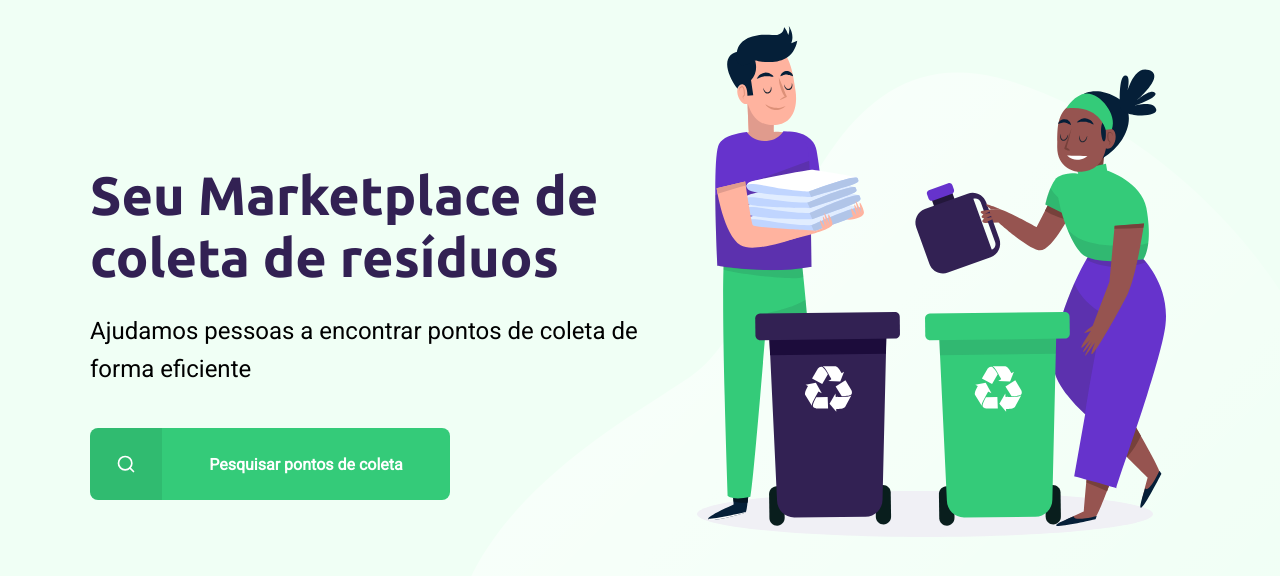
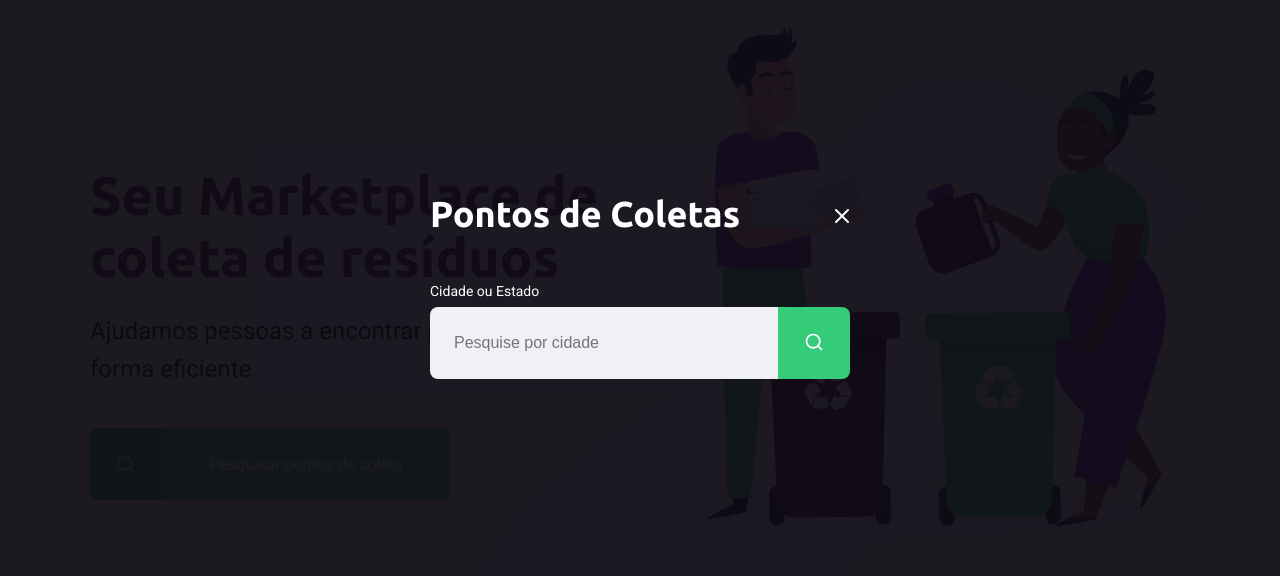
Before and after one commit to thays-bfc/ecoleta, a plain HTML site: page index.html in a window 1280 px wide. Both pictures are taken after a click on the link "Pesquisar pontos de coleta". Shown: the part 114-690 px from the top of the page. Drawn offline with Linux system fonts and the light colour scheme.

Commit message:
Search page

```diff
--- a/index.html
+++ b/index.html
@@ -11,6 +11,7 @@
 
 <link rel="stylesheet" href="/styles/main.css">
 <link rel="stylesheet" href="/styles/home.css">
+<link rel="stylesheet" href="/styles/modal.css">
 <link rel="stylesheet" href="/styles/responsive.css">
 
 <body>
@@ -34,7 +35,25 @@
 
         </div>
     </div>
+    <div id="modal" class="hide">
+        <div class="content">
 
+            <div class="header">
+                <h1>Pontos de Coletas</h1>
+                <a href="#">Fechar</a>
+            </div>
+            <form action="">
+                <label for="search">Cidade ou Estado</label>
+                <div class="search field">
+                    <input type="text" name="search" placeholder="Pesquise por cidade">
+                    <button>
+                        <img src="/assets/search.svg" alt="Buscar">
+                    </button>
+                </div>
+            </form>
+        </div>
+    </div>
+    <script src="/scripts/index.js"></script>
 </body>
 
 </html>
--- /dev/null
+++ b/scripts/index.js
@@ -0,0 +1,12 @@
+const buttonSearch = document.querySelector("#page-home main a");
+const modal = document.querySelector("#modal");
+const close = document.querySelector("#modal .header a");
+
+//Ao clicar no botão Pontos de Coleta altera a classe hide
+buttonSearch.addEventListener("click", () => {
+    modal.classList.toggle("hide")
+});
+
+close.addEventListener("click", () => {
+    modal.classList.toggle("hide")
+})
--- /dev/null
+++ b/styles/modal.css
@@ -0,0 +1,78 @@
+#modal {
+    background-color: #0e0a14ef;
+    height: 100vh;
+    width: 100vw;
+    position: fixed;
+    top: 0;
+    display: flex;
+    justify-content: center;
+    align-items: center;
+    transition: 400ms;
+}
+/*Sem espaço é uma classe da propria tag*/
+#modal.hide {
+    display: none;
+}
+
+#modal .content {
+    color: white;
+    width: 420px;
+}
+
+#modal .header {
+display: flex;
+align-items: center;
+justify-content: space-between;
+margin-bottom: 48px;
+
+}
+
+#modal .header a {
+    background-image: url("../assets/x.svg");
+    width: 20px;
+    height: 20px;
+    display: flex;
+    font-size: 0.01px;
+}
+
+
+#modal .header h1 {
+    color: white;
+    font-size: 36px;
+    line-height: 42px;
+}
+
+#modal form label {
+    font-size: 14px;
+    line-height: 16px;
+    display: block;
+    margin-bottom: 8px;
+}
+
+#modal form .field {
+    display: flex;
+}
+
+#modal form input {
+    flex:1;
+    background-color: #f0f0f5;
+
+    border-radius: 8px 0 0 8px;
+    border: 0;
+    padding: 16px 24px;
+    font-size:16px;
+    color: #6c6c80;
+}
+
+#modal form button {
+    width: 72px;
+    height: 72px;
+    background-color: var(--primary-color);
+    border: 0;
+    border-radius: 0 8px 8px 0;
+
+}
+
+#modal form button:hover {
+    background-color: #2fb85e;
+}
```
